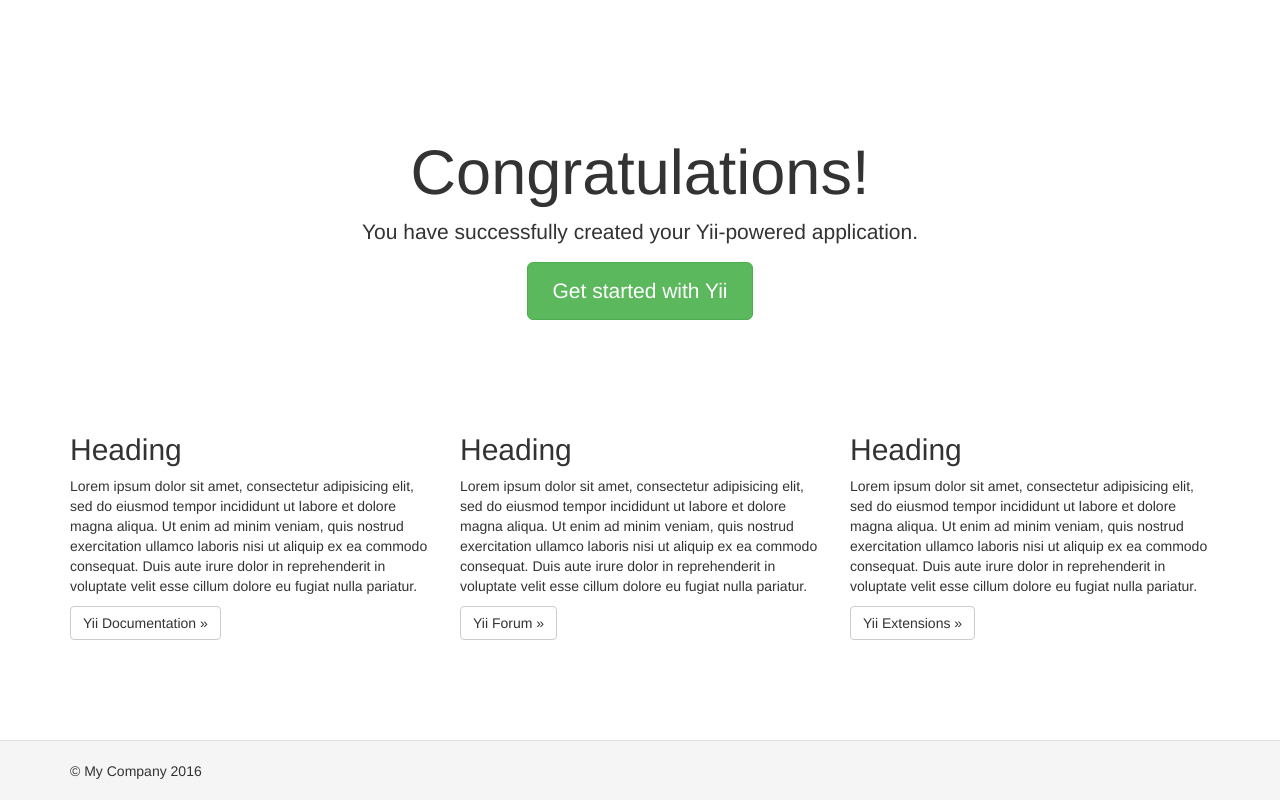
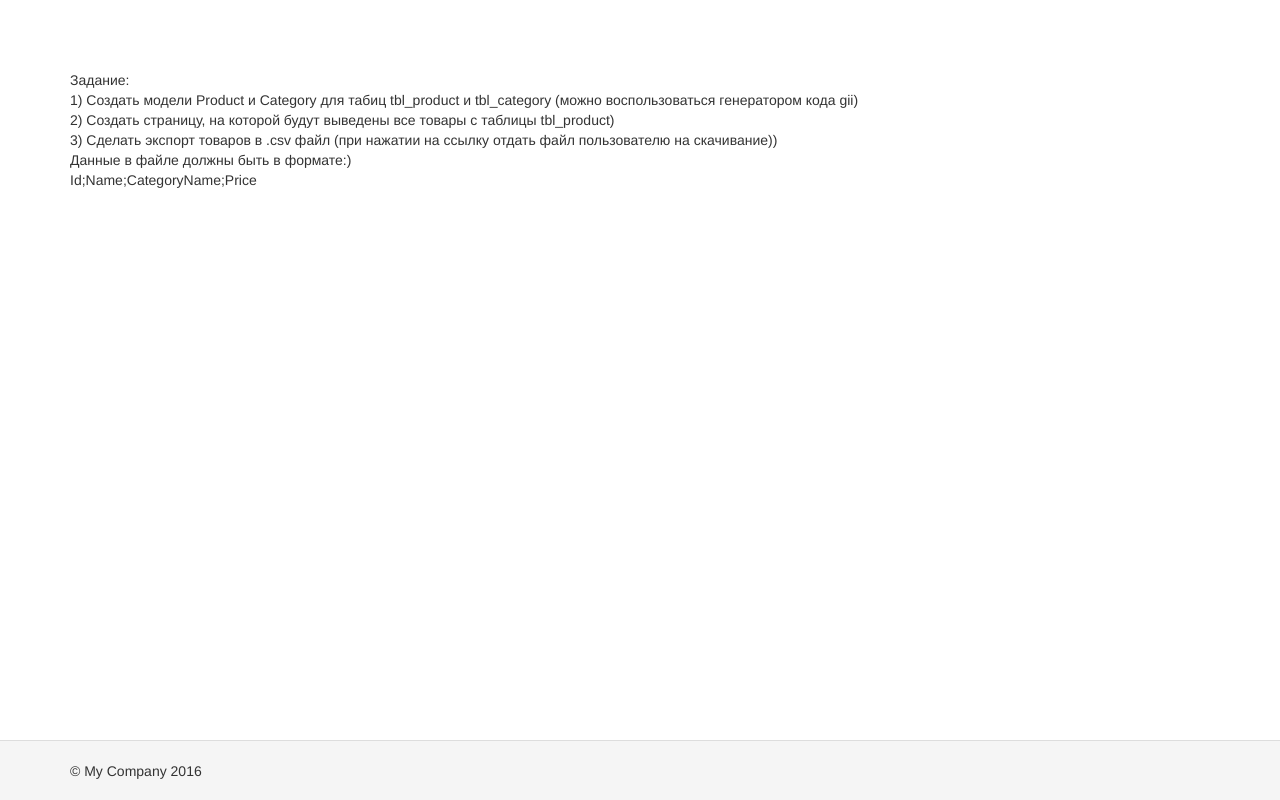
Before and after one commit to tgamanov/TT_Seostat, a Yii app: template views/site/index.php in a window 1280 px wide. Run offline with PHP 8.4 and a stand-in for Yii, Linux system fonts and the light colour scheme; the template is opened without the code that fills it, so the values that code supplies are empty; some libraries are stand-ins or nearby versions.

Commit message:
Main page changed, link from menu to products has been added

```diff
--- a/views/layouts/main.php
+++ b/views/layouts/main.php
@@ -37,20 +37,8 @@ AppAsset::register($this);
         'options' => ['class' => 'navbar-nav navbar-right'],
         'items' => [
             ['label' => 'Home', 'url' => ['/site/index']],
-            ['label' => 'About', 'url' => ['/site/about']],
-            ['label' => 'Contact', 'url' => ['/site/contact']],
-            Yii::$app->user->isGuest ? (
-                ['label' => 'Login', 'url' => ['/site/login']]
-            ) : (
-                '<li>'
-                . Html::beginForm(['/site/logout'], 'post', ['class' => 'navbar-form'])
-                . Html::submitButton(
-                    'Logout (' . Yii::$app->user->identity->username . ')',
-                    ['class' => 'btn btn-link']
-                )
-                . Html::endForm()
-                . '</li>'
-            )
+            ['label' => 'Products', 'url' => ['/product/index']],
+
         ],
     ]);
     NavBar::end();
--- a/views/site/index.php
+++ b/views/site/index.php
@@ -5,49 +5,10 @@
 $this->title = 'My Yii Application';
 ?>
 <div class="site-index">
-
-    <div class="jumbotron">
-        <h1>Congratulations!</h1>
-
-        <p class="lead">You have successfully created your Yii-powered application.</p>
-
-        <p><a class="btn btn-lg btn-success" href="http://www.yiiframework.com">Get started with Yii</a></p>
-    </div>
-
-    <div class="body-content">
-
-        <div class="row">
-            <div class="col-lg-4">
-                <h2>Heading</h2>
-
-                <p>Lorem ipsum dolor sit amet, consectetur adipisicing elit, sed do eiusmod tempor incididunt ut labore et
-                    dolore magna aliqua. Ut enim ad minim veniam, quis nostrud exercitation ullamco laboris nisi ut aliquip
-                    ex ea commodo consequat. Duis aute irure dolor in reprehenderit in voluptate velit esse cillum dolore eu
-                    fugiat nulla pariatur.</p>
-
-                <p><a class="btn btn-default" href="http://www.yiiframework.com/doc/">Yii Documentation &raquo;</a></p>
-            </div>
-            <div class="col-lg-4">
-                <h2>Heading</h2>
-
-                <p>Lorem ipsum dolor sit amet, consectetur adipisicing elit, sed do eiusmod tempor incididunt ut labore et
-                    dolore magna aliqua. Ut enim ad minim veniam, quis nostrud exercitation ullamco laboris nisi ut aliquip
-                    ex ea commodo consequat. Duis aute irure dolor in reprehenderit in voluptate velit esse cillum dolore eu
-                    fugiat nulla pariatur.</p>
-
-                <p><a class="btn btn-default" href="http://www.yiiframework.com/forum/">Yii Forum &raquo;</a></p>
-            </div>
-            <div class="col-lg-4">
-                <h2>Heading</h2>
-
-                <p>Lorem ipsum dolor sit amet, consectetur adipisicing elit, sed do eiusmod tempor incididunt ut labore et
-                    dolore magna aliqua. Ut enim ad minim veniam, quis nostrud exercitation ullamco laboris nisi ut aliquip
-                    ex ea commodo consequat. Duis aute irure dolor in reprehenderit in voluptate velit esse cillum dolore eu
-                    fugiat nulla pariatur.</p>
-
-                <p><a class="btn btn-default" href="http://www.yiiframework.com/extensions/">Yii Extensions &raquo;</a></p>
-            </div>
-        </div>
-
-    </div>
+    Задание:<br>
+    1)	Создать модели  Product и Category для табиц tbl_product и tbl_category (можно воспользоваться генератором кода gii)<br>
+    2)	Создать страницу, на которой будут выведены все товары с таблицы tbl_product)<br>
+    3)	Сделать экспорт товаров  в .csv файл (при нажатии на ссылку отдать файл пользователю на скачивание))<br>
+    Данные в файле должны быть в формате:)<br>
+    Id;Name;CategoryName;Price
 </div>
```
